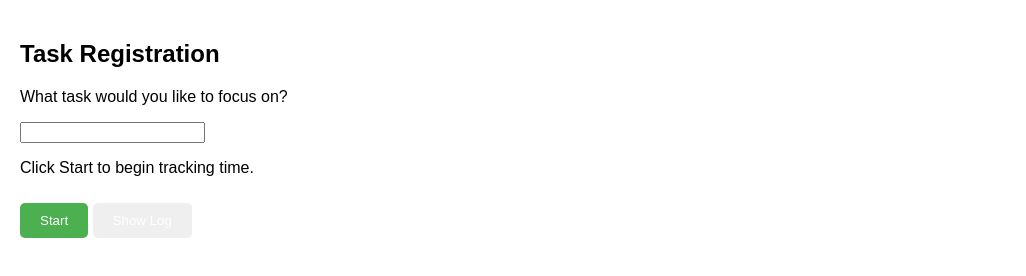
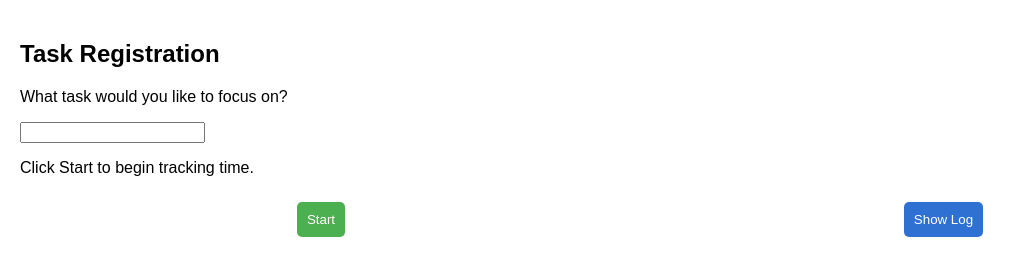
Before and after one commit to janujcic/time-manager, a browser extension: page main_window.html in a window 1280 px wide. Shown: the whole page, without its empty margins (0-1026 px from the left). Drawn offline with Linux system fonts and the light colour scheme.

Commit message:
Minor styling changes.

```diff
--- a/main_window.html
+++ b/main_window.html
@@ -9,9 +9,11 @@
     <p>What task would you like to focus on?</p>
     <input type="text" id="task_name" name="taskname" /><br />
     <p>Click Start to begin tracking time.</p>
-    <button id="start-button">Start</button>
-    <button id="finish-button" style="display: none">Finish</button>
-    <button id="show-log-button">Show Log</button>
+    <div class="main-buttons">
+      <button id="start-button">Start</button>
+      <button id="finish-button" style="display: none">Finish</button>
+      <button id="show-log-button">Show Log</button>
+    </div>
     <script src="main_window.js"></script>
   </body>
 </html>
--- a/shared_styles.css
+++ b/shared_styles.css
@@ -1,10 +1,10 @@
 button {
-  padding: 10px 20px; /* Uniform padding for all buttons */
+  padding: 10px 10px; /* Uniform padding for all buttons */
   color: white; /* White text */
   border: none; /* Remove border */
   border-radius: 5px; /* Rounded corners */
   cursor: pointer; /* Pointer cursor */
-  margin: 10px auto 0; /* Space above and center align */
+  margin: 5px auto 0; /* Space above and center align */
 }
 
 /* Main button styles */
@@ -37,6 +37,27 @@ button {
 
 #clear-log-button:hover {
   background-color: #0254ce;
+}
+
+#show-log-button {
+  display: block;
+  background-color: #2f71d3;
+}
+
+#show-log-button:hover {
+  background-color: #0254ce;
+}
+
+.timer-button-container {
+  display: block;
+  gap: 10px; /* Adds spacing between buttons */
+}
+
+.main-buttons {
+  display: flex; /* Enables flexbox layout */
+  justify-content: center; /* Centers buttons horizontally */
+  gap: 5px; /* Adds spacing between buttons */
+  margin-top: 20px; /* Space between buttons and other elements */
 }
 
 .modal {
```
Also changed, not shown: timer_window.html (+1 -1 lines).
